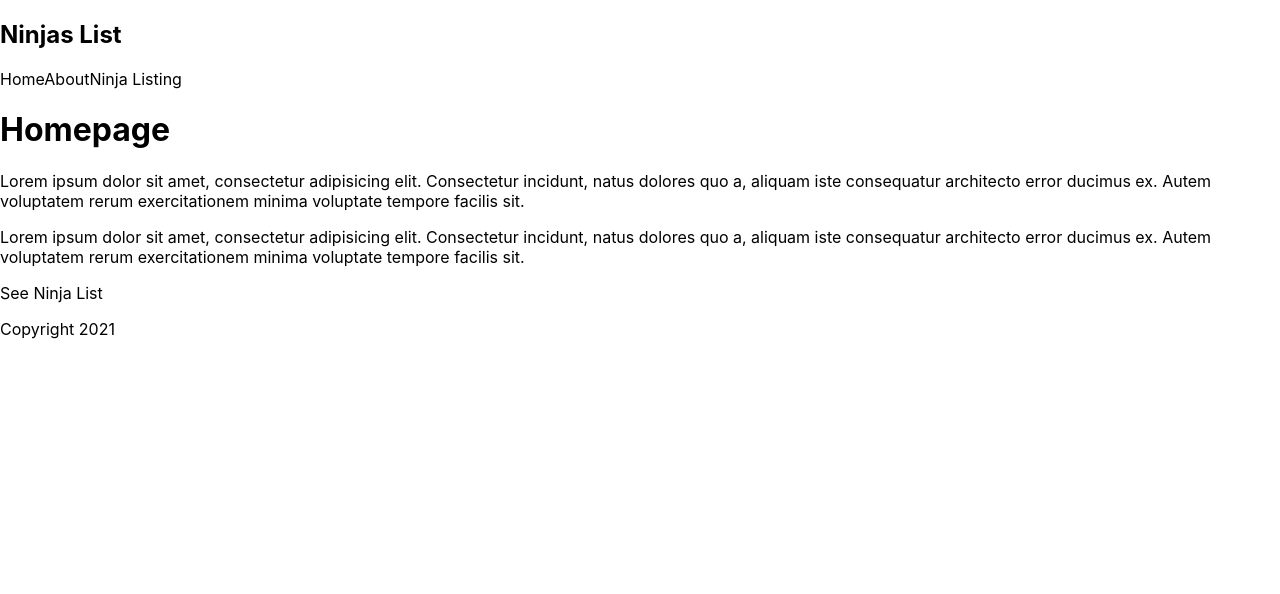
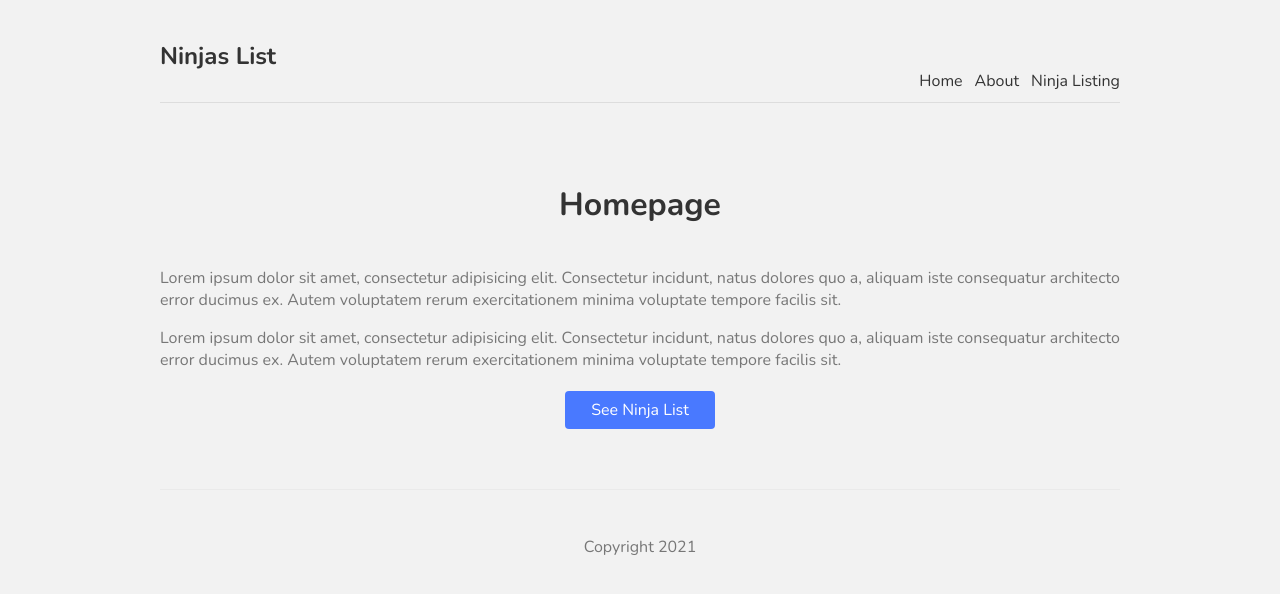
Before and after one commit to rinajabu/tutorial_nextjs, a Next.js app: page / in a window 1280 px wide. Shown: the top 594 px of the page. Built offline with nearby package versions, Linux system fonts and the light colour scheme.

Commit message:
styles modules added

```diff
--- a/pages/index.js
+++ b/pages/index.js
@@ -8,11 +8,11 @@
 export default function Home() {
   return (
     <div>
-      <h1>Homepage</h1>
-      <p>Lorem ipsum dolor sit amet, consectetur adipisicing elit. Consectetur incidunt, natus dolores quo a, aliquam iste consequatur architecto error ducimus ex. Autem voluptatem rerum exercitationem minima voluptate tempore facilis sit.</p>
-      <p>Lorem ipsum dolor sit amet, consectetur adipisicing elit. Consectetur incidunt, natus dolores quo a, aliquam iste consequatur architecto error ducimus ex. Autem voluptatem rerum exercitationem minima voluptate tempore facilis sit.</p>
+      <h1 className={styles.title}>Homepage</h1>
+      <p className={styles.text}>Lorem ipsum dolor sit amet, consectetur adipisicing elit. Consectetur incidunt, natus dolores quo a, aliquam iste consequatur architecto error ducimus ex. Autem voluptatem rerum exercitationem minima voluptate tempore facilis sit.</p>
+      <p className={styles.text}>Lorem ipsum dolor sit amet, consectetur adipisicing elit. Consectetur incidunt, natus dolores quo a, aliquam iste consequatur architecto error ducimus ex. Autem voluptatem rerum exercitationem minima voluptate tempore facilis sit.</p>
       <Link href="/ninjas">
-        See Ninja List
+        <a className={styles.btn}>See Ninja List</a>
       </Link>
     </div>
   )
--- a/styles/Home.module.css
+++ b/styles/Home.module.css
@@ -1,166 +1,21 @@
-.container {
-  min-height: 100vh;
-  padding: 0 0.5rem;
-  display: -webkit-box;
-  display: -ms-flexbox;
-  display: flex;
-  -webkit-box-orient: vertical;
-  -webkit-box-direction: normal;
-      -ms-flex-direction: column;
-          flex-direction: column;
-  -webkit-box-pack: center;
-      -ms-flex-pack: center;
-          justify-content: center;
-  -webkit-box-align: center;
-      -ms-flex-align: center;
-          align-items: center;
-  height: 100vh;
-}
-
-.main {
-  padding: 5rem 0;
-  -webkit-box-flex: 1;
-      -ms-flex: 1;
-          flex: 1;
-  display: -webkit-box;
-  display: -ms-flexbox;
-  display: flex;
-  -webkit-box-orient: vertical;
-  -webkit-box-direction: normal;
-      -ms-flex-direction: column;
-          flex-direction: column;
-  -webkit-box-pack: center;
-      -ms-flex-pack: center;
-          justify-content: center;
-  -webkit-box-align: center;
-      -ms-flex-align: center;
-          align-items: center;
-}
-
-.footer {
-  width: 100%;
-  height: 100px;
-  border-top: 1px solid #eaeaea;
-  display: -webkit-box;
-  display: -ms-flexbox;
-  display: flex;
-  -webkit-box-pack: center;
-      -ms-flex-pack: center;
-          justify-content: center;
-  -webkit-box-align: center;
-      -ms-flex-align: center;
-          align-items: center;
-}
-
-.footer a {
-  display: -webkit-box;
-  display: -ms-flexbox;
-  display: flex;
-  -webkit-box-pack: center;
-      -ms-flex-pack: center;
-          justify-content: center;
-  -webkit-box-align: center;
-      -ms-flex-align: center;
-          align-items: center;
-  -webkit-box-flex: 1;
-      -ms-flex-positive: 1;
-          flex-grow: 1;
-}
-
-.title a {
-  color: #0070f3;
-  text-decoration: none;
-}
-
-.title a:hover,
-.title a:focus,
-.title a:active {
-  text-decoration: underline;
-}
-
 .title {
-  margin: 0;
-  line-height: 1.15;
-  font-size: 4rem;
-}
-
-.title,
-.description {
+  color: #333;
+  padding-bottom: 20px;
   text-align: center;
 }
 
-.description {
-  line-height: 1.5;
-  font-size: 1.5rem;
+.text {
+  color: #777;
 }
 
-.code {
-  background: #fafafa;
-  border-radius: 5px;
-  padding: 0.75rem;
-  font-size: 1.1rem;
-  font-family: Menlo, Monaco, Lucida Console, Liberation Mono, DejaVu Sans Mono, Bitstream Vera Sans Mono, Courier New, monospace;
-}
-
-.grid {
-  display: -webkit-box;
-  display: -ms-flexbox;
-  display: flex;
-  -webkit-box-align: center;
-      -ms-flex-align: center;
-          align-items: center;
-  -webkit-box-pack: center;
-      -ms-flex-pack: center;
-          justify-content: center;
-  -ms-flex-wrap: wrap;
-      flex-wrap: wrap;
-  max-width: 800px;
-  margin-top: 3rem;
-}
-
-.card {
-  margin: 1rem;
-  padding: 1.5rem;
-  text-align: left;
-  color: inherit;
-  text-decoration: none;
-  border: 1px solid #eaeaea;
-  border-radius: 10px;
-  -webkit-transition: color 0.15s ease, border-color 0.15s ease;
-  transition: color 0.15s ease, border-color 0.15s ease;
-  width: 45%;
-}
-
-.card:hover,
-.card:focus,
-.card:active {
-  color: #0070f3;
-  border-color: #0070f3;
-}
-
-.card h2 {
-  margin: 0 0 1rem 0;
-  font-size: 1.5rem;
-}
-
-.card p {
-  margin: 0;
-  font-size: 1.25rem;
-  line-height: 1.5;
-}
-
-.logo {
-  height: 1em;
-  margin-left: 0.5rem;
-}
-
-@media (max-width: 600px) {
-  .grid {
-    width: 100%;
-    -webkit-box-orient: vertical;
-    -webkit-box-direction: normal;
-        -ms-flex-direction: column;
-            flex-direction: column;
-  }
+.btn {
+  display: block;
+  width: 150px;
+  padding: 8px 0;
+  margin: 20px auto;
+  background: #4979ff;
+  border-radius: 4px;
+  color: white;
+  text-align: center;
 }
 /*# sourceMappingURL=Home.module.css.map */
--- a/styles/Home.module.scss
+++ b/styles/Home.module.scss
@@ -1,121 +1,20 @@
-.container {
-  min-height: 100vh;
-  padding: 0 0.5rem;
-  display: flex;
-  flex-direction: column;
-  justify-content: center;
-  align-items: center;
-  height: 100vh;
+.title {
+    color: #333;
+    padding-bottom: 20px;
+    text-align: center;
 }
 
-.main {
-  padding: 5rem 0;
-  flex: 1;
-  display: flex;
-  flex-direction: column;
-  justify-content: center;
-  align-items: center;
+.text {
+    color: #777;
 }
 
-.footer {
-  width: 100%;
-  height: 100px;
-  border-top: 1px solid #eaeaea;
-  display: flex;
-  justify-content: center;
-  align-items: center;
+.btn {
+    display: block;
+    width: 150px;
+    padding: 8px 0;
+    margin: 20px auto;
+    background: #4979ff;
+    border-radius: 4px;
+    color: white;
+    text-align: center;
 }
-
-.footer a {
-  display: flex;
-  justify-content: center;
-  align-items: center;
-  flex-grow: 1;
-}
-
-.title a {
-  color: #0070f3;
-  text-decoration: none;
-}
-
-.title a:hover,
-.title a:focus,
-.title a:active {
-  text-decoration: underline;
-}
-
-.title {
-  margin: 0;
-  line-height: 1.15;
-  font-size: 4rem;
-}
-
-.title,
-.description {
-  text-align: center;
-}
-
-.description {
-  line-height: 1.5;
-  font-size: 1.5rem;
-}
-
-.code {
-  background: #fafafa;
-  border-radius: 5px;
-  padding: 0.75rem;
-  font-size: 1.1rem;
-  font-family: Menlo, Monaco, Lucida Console, Liberation Mono, DejaVu Sans Mono,
-    Bitstream Vera Sans Mono, Courier New, monospace;
-}
-
-.grid {
-  display: flex;
-  align-items: center;
-  justify-content: center;
-  flex-wrap: wrap;
-  max-width: 800px;
-  margin-top: 3rem;
-}
-
-.card {
-  margin: 1rem;
-  padding: 1.5rem;
-  text-align: left;
-  color: inherit;
-  text-decoration: none;
-  border: 1px solid #eaeaea;
-  border-radius: 10px;
-  transition: color 0.15s ease, border-color 0.15s ease;
-  width: 45%;
-}
-
-.card:hover,
-.card:focus,
-.card:active {
-  color: #0070f3;
-  border-color: #0070f3;
-}
-
-.card h2 {
-  margin: 0 0 1rem 0;
-  font-size: 1.5rem;
-}
-
-.card p {
-  margin: 0;
-  font-size: 1.25rem;
-  line-height: 1.5;
-}
-
-.logo {
-  height: 1em;
-  margin-left: 0.5rem;
-}
-
-@media (max-width: 600px) {
-  .grid {
-    width: 100%;
-    flex-direction: column;
-  }
-}
--- a/styles/globals.css
+++ b/styles/globals.css
@@ -1,17 +1,49 @@
-html,
+@import url("https://fonts.googleapis.com/css2?family=Nunito:wght@300;400;600;700&display=swap");
 body {
-  padding: 0;
-  margin: 0;
-  font-family: -apple-system, BlinkMacSystemFont, Segoe UI, Roboto, Oxygen, Ubuntu, Cantarell, Fira Sans, Droid Sans, Helvetica Neue, sans-serif;
+  background: #f2f2f2;
+  color: #333;
+  font-family: "Nunito";
 }
 
 a {
-  color: inherit;
+  color: #333;
   text-decoration: none;
 }
 
-* {
-  -webkit-box-sizing: border-box;
-          box-sizing: border-box;
+.content {
+  max-width: 960px;
+  margin: 0 auto;
+}
+
+nav {
+  margin: 10px auto 80px;
+  padding: 10px 0;
+  display: -webkit-box;
+  display: -ms-flexbox;
+  display: flex;
+  -webkit-box-pack: end;
+      -ms-flex-pack: end;
+          justify-content: flex-end;
+  -webkit-box-align: end;
+      -ms-flex-align: end;
+          align-items: flex-end;
+  border-bottom: 1px solid #ddd;
+}
+
+nav a {
+  margin-left: 12px;
+}
+
+nav .logo {
+  margin-right: auto;
+}
+
+footer {
+  display: block;
+  text-align: center;
+  padding: 30px 0;
+  margin-top: 60px;
+  color: #777;
+  border-top: 1px solid #eaeaea;
 }
 /*# sourceMappingURL=globals.css.map */
--- a/styles/globals.scss
+++ b/styles/globals.scss
@@ -1,16 +1,45 @@
-html,
+@import url('https://fonts.googleapis.com/css2?family=Nunito:wght@300;400;600;700&display=swap');
+
+$text-color: #333;
+
 body {
-  padding: 0;
-  margin: 0;
-  font-family: -apple-system, BlinkMacSystemFont, Segoe UI, Roboto, Oxygen,
-    Ubuntu, Cantarell, Fira Sans, Droid Sans, Helvetica Neue, sans-serif;
+    background: #f2f2f2;
+    color: $text-color;
+    font-family: "Nunito";
 }
 
 a {
-  color: inherit;
-  text-decoration: none;
+    color: $text-color;
+    text-decoration: none;
 }
 
-* {
-  box-sizing: border-box;
+.content {
+    max-width: 960px;
+    margin: 0 auto;
 }
+
+nav {
+    margin: 10px auto 80px;
+    padding: 10px 0;
+    display: flex;
+    justify-content: flex-end;
+    align-items: flex-end;
+    border-bottom: 1px solid #ddd;
+
+    a {
+      margin-left: 12px;
+    }
+
+    .logo {
+      margin-right: auto;
+    }
+}
+
+footer {
+    display: block;
+    text-align: center;
+    padding: 30px 0;
+    margin-top: 60px;
+    color: #777;
+    border-top: 1px solid #eaeaea;
+}
```
Also changed, not shown: styles/Ninjas.module.scss (added), 2 other files (tests, documents, lock files or other folders).
